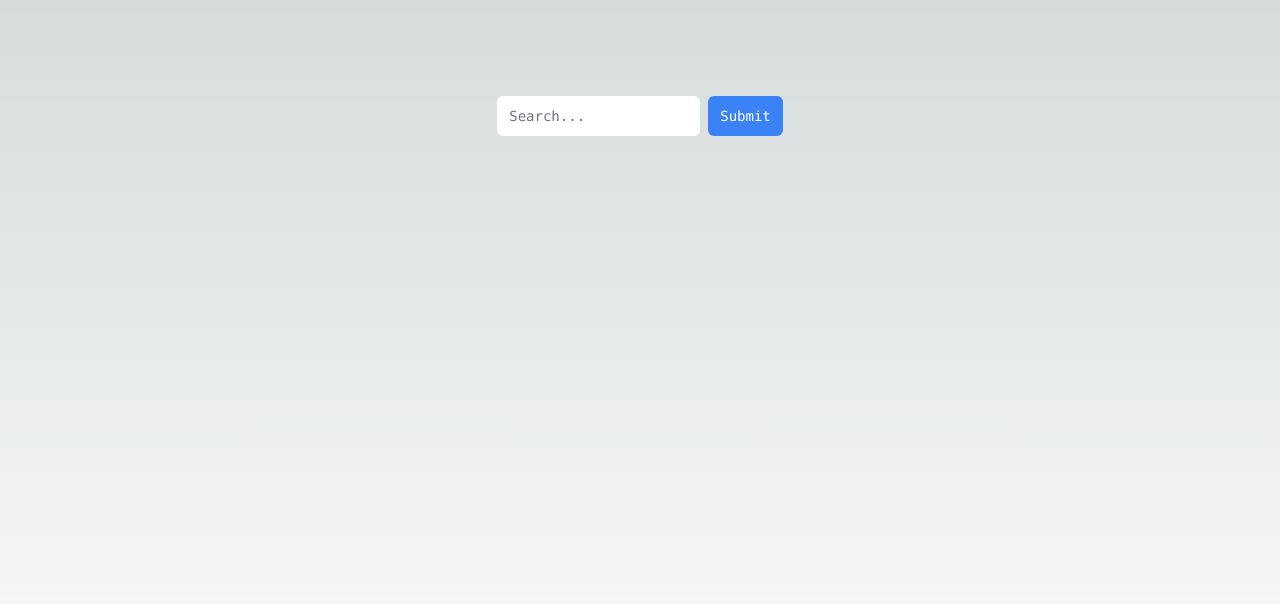
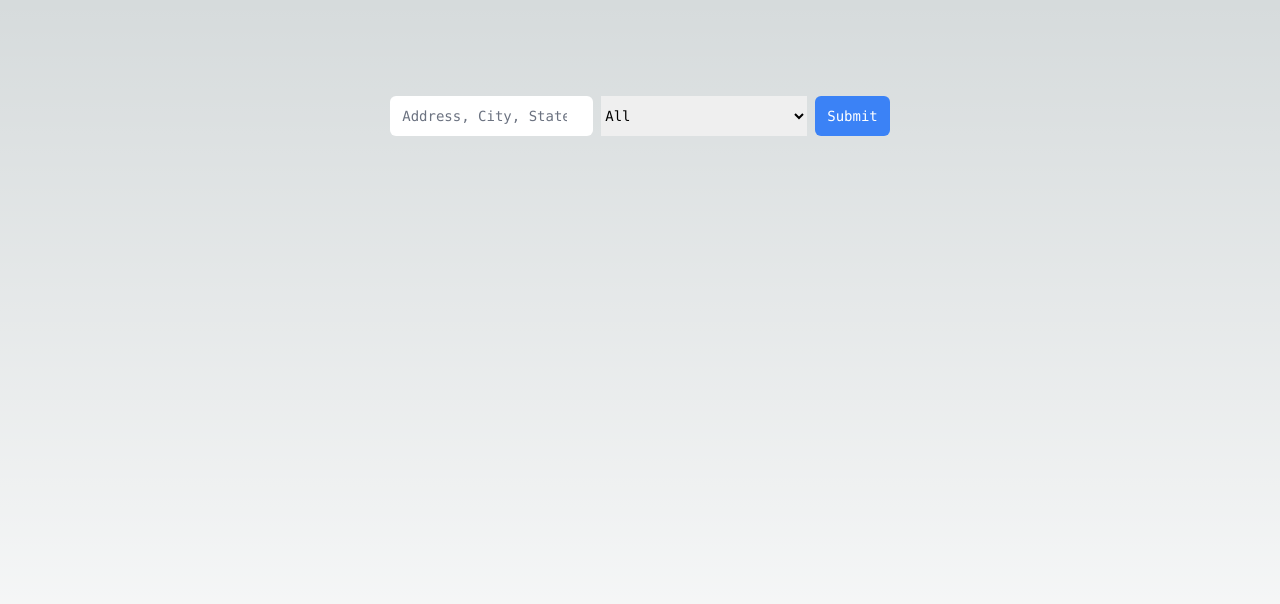
Before and after one commit to whatleytech/poc-bdo-zd, a Next.js app: page / in a window 1280 px wide. Shown: the top 604 px of the page. Built offline with nearby package versions, Linux system fonts and the light colour scheme.

Commit message:
add filtering by specialty

```diff
--- a/app/api/providers/route.ts
+++ b/app/api/providers/route.ts
@@ -1,4 +1,14 @@
+import { NextRequest } from "next/server";
 import providers from "./providers.json";
-export async function GET(request: Request) {
-  return Response.json(providers);
+export async function GET(request: NextRequest) {
+  const searchParams = request.nextUrl.searchParams;
+  const query = searchParams.get("specialty");
+  const result = providers.data[0].providers.filter(({ specialties }) => {
+    if (!query || query.toLowerCase() == "all") return true;
+    return specialties
+      .map((s) => s.toLowerCase())
+      .includes(query?.toLowerCase() ?? "");
+  });
+
+  return Response.json(result);
 }
--- a/app/components/SearchBar.tsx
+++ b/app/components/SearchBar.tsx
@@ -1,16 +1,20 @@
 import React, { useState } from "react";
+import { Specialty } from "../types";
 
 interface Props {
-  onSearch: (searchTerm: string) => void;
+  onSearch: (searchTerm: string, specialty: Specialty) => void;
 }
 
 const SearchBar: React.FC<Props> = ({ onSearch }) => {
   const [inputValue, setInputValue] = useState("");
+  const [selectedSpecialty, setSelectedSpecialty] = useState<Specialty | "">(
+    ""
+  );
 
   const handleSubmit = (event: React.FormEvent) => {
     event.preventDefault();
-    if (inputValue !== "") {
-      onSearch(inputValue);
+    if (inputValue !== "" && selectedSpecialty !== "") {
+      onSearch(inputValue, selectedSpecialty);
     }
   };
 
@@ -19,11 +23,24 @@ const SearchBar: React.FC<Props> = ({ onSearch }) => {
       <input
         className="px-3 py-2 placeholder-gray-500 text-gray-900 rounded-md focus:outline-none focus:shadow-outline-blue focus:border-blue-300 transition duration-150 ease-in-out mb-4"
         type="search"
-        placeholder="Search..."
+        placeholder="Address, City, State or Zip"
         value={inputValue}
         onChange={(event) => setInputValue(event.target.value)}
         style={{ marginRight: "8px", height: "40px" }}
       />
+      <select
+        value={selectedSpecialty}
+        onChange={(event) =>
+          setSelectedSpecialty(event.target.value as Specialty)
+        }
+        style={{ marginRight: "8px", height: "40px" }}
+      >
+        {Object.values(Specialty).map((specialty) => (
+          <option key={specialty} value={specialty}>
+            {specialty}
+          </option>
+        ))}
+      </select>
       <button
         type="submit"
         className="px-3 py-2 rounded-md bg-blue-500 text-white"
--- a/app/page.tsx
+++ b/app/page.tsx
@@ -1,15 +1,15 @@
 "use client";
 
-import React, { useState } from "react";
+import { useState } from "react";
 import SearchBar from "./components/SearchBar";
 import SearchItem from "./components/SearchItem";
-import { ProvidersResponse } from "./types";
+import { Provider, Specialty } from "./types";
 
 export default function Home() {
-  const [searchResults, setSearchResults] = useState<ProvidersResponse>();
+  const [searchResults, setSearchResults] = useState<Provider[]>([]);
 
-  const handleSearch = () => {
-    fetch(`/api/providers`)
+  const handleSearch = (searchTerm: string, specialty: Specialty) => {
+    fetch(`/api/providers?specialty=${encodeURIComponent(specialty)}`)
       .then((response) => response.json())
       .then((data) => setSearchResults(data))
       .catch((error) => console.error(error));
@@ -17,11 +17,9 @@ export default function Home() {
 
   return (
     <main className="flex min-h-screen flex-col items-center justify-between p-24">
-      <div className="z-10 max-w-5xl w-full items-center justify-center font-mono text-sm lg:flex">
+      <div className="z-10 max-w-5xl w-full items-center justify-center font-mono text-sm lg:flex flex-col">
         <SearchBar onSearch={handleSearch} />
-      </div>
-      <div className="z-10 max-w-5xl w-full flex flex-col items-center justify-between font-mono text-sm flex-row">
-        {searchResults?.data?.[0].providers?.map((provider) => (
+        {searchResults?.map((provider) => (
           <div className="w-full flex pt-8" key={provider.full_name}>
             <SearchItem
               full_name={provider.full_name}
--- a/app/types.ts
+++ b/app/types.ts
@@ -5,13 +5,34 @@ export interface Provider {
   title: string;
   full_name: string;
   gender_identity: string;
-  specialties: string[];
+  specialties: Specialty[];
   default_visit_reason_id: string;
   locations: Location[];
   virtual_locations: VirtualLocation[];
   practice: Practice;
   provider_photo_url: string;
   languages: string[];
+}
+
+export enum Specialty {
+  All = "All",
+  Pediatrics = "Pediatrics",
+  FamilyMedicine = "Family Medicine",
+  InternalMedicine = "Internal Medicine",
+  Cardiology = "Cardiology",
+  Dermatology = "Dermatology",
+  AllergyImmunology = "Allergy and Immunology",
+  Ophthalmology = "Ophthalmology",
+  ENT = "ENT",
+  Psychiatry = "Psychiatry",
+  Psychology = "Psychology",
+  Orthopedics = "Orthopedics",
+  SportsMedicine = "Sports Medicine",
+  Obstetrics = "Obstetrics",
+  Gynecology = "Gynecology",
+  Neurology = "Neurology",
+  Urology = "Urology",
+  Nephrology = "Nephrology",
 }
 
 export interface Location {
```
